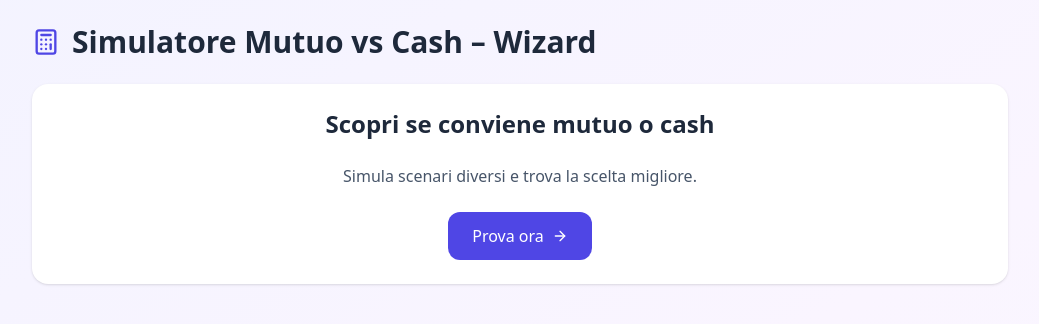
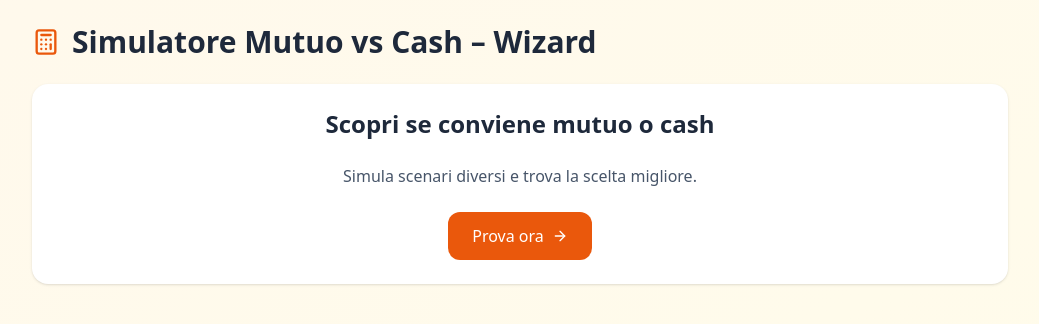
Before and after one commit to mattiamoretta/buy-or-loan, a React (Vite) app: page / in a window 1280 px wide. Shown: the top 324 px of the page, without its empty margins (120-1159 px from the left). Built offline with nearby package versions, Linux system fonts and the light colour scheme.

Commit message:
feat: apply orange theme and loading animation

```diff
--- a/src/App.jsx
+++ b/src/App.jsx
@@ -86,7 +86,7 @@ function Field({ label, value, onChange, min, max, step, prefix, suffix }){
       <label className="text-sm text-slate-600">{label}</label>
       <div className="flex items-center gap-2">
         {prefix && <span className="text-slate-500 text-sm">{prefix}</span>}
-        <input type="number" className="w-full rounded-xl border border-slate-300 px-3 py-2 focus:outline-none focus:ring-2 focus:ring-indigo-300" value={value} onChange={(e)=>onChange(parseFloat(e.target.value||"0"))} min={min} max={max} step={step} />
+        <input type="number" className="w-full rounded-xl border border-slate-300 px-3 py-2 focus:outline-none focus:ring-2 focus:ring-orange-300" value={value} onChange={(e)=>onChange(parseFloat(e.target.value||"0"))} min={min} max={max} step={step} />
         {suffix && <span className="text-slate-500 text-sm">{suffix}</span>}
       </div>
     </div>
@@ -104,7 +104,7 @@ function KPICard({ title, value, subtitle }){
   return (
     <div className="rounded-xl border border-slate-200 p-3 bg-slate-50">
       <div className="text-xs text-slate-500 mb-1">{title}</div>
-      <div className="text-lg font-semibold text-indigo-600">{value}</div>
+      <div className="text-lg font-semibold text-orange-600">{value}</div>
       {subtitle && <div className="text-xs text-slate-400">{subtitle}</div>}
     </div>
   );
@@ -137,12 +137,12 @@ export default function App(){
   const [loading, setLoading] = useState(false);
 
   const backgrounds = [
-    'from-indigo-50 via-purple-50 to-slate-50',
-    'from-indigo-100 via-purple-100 to-slate-100',
-    'from-indigo-200 via-purple-200 to-slate-200',
-    'from-indigo-300 via-purple-300 to-slate-300',
-    'from-indigo-400 via-purple-400 to-slate-400',
-    'from-indigo-500 via-purple-500 to-slate-500',
+    'from-orange-50 via-amber-50 to-yellow-50',
+    'from-orange-100 via-amber-100 to-yellow-100',
+    'from-orange-200 via-amber-200 to-yellow-200',
+    'from-orange-300 via-amber-300 to-yellow-300',
+    'from-orange-400 via-amber-400 to-yellow-400',
+    'from-orange-500 via-amber-500 to-yellow-500',
   ];
 
   // Base
@@ -207,16 +207,16 @@ export default function App(){
     <div className={`min-h-screen bg-gradient-to-br ${backgrounds[step]} animate-gradient text-slate-800`}>
       <div className="max-w-5xl mx-auto p-6">
         <header className="flex items-center gap-3 mb-6">
-          <Calculator className="w-7 h-7 text-indigo-600" />
+          <Calculator className="w-7 h-7 text-orange-600" />
           <h1 className="text-2xl md:text-3xl font-semibold">Simulatore Mutuo vs Cash – Wizard</h1>
         </header>
 
         <AnimatePresence mode="wait">
           {loading && (
             <motion.div key="loading" initial={{opacity:0}} animate={{opacity:1}} exit={{opacity:0}} className="bg-white p-6 rounded-2xl shadow flex flex-col items-center gap-4">
-              <p className="text-lg font-medium">Elaborazione complessa in corso...</p>
-              <div className="w-full h-2 bg-slate-200 rounded-full overflow-hidden">
-                <motion.div className="h-full bg-indigo-600" initial={{width:'0%'}} animate={{width:'100%'}} transition={{duration:2}} />
+              <div className="h-12 w-12 border-4 border-orange-500 border-t-transparent rounded-full animate-spin"></div>
+              <div className="w-full h-2 bg-orange-200 rounded-full overflow-hidden">
+                <motion.div className="h-full bg-orange-600" initial={{width:'0%'}} animate={{width:'100%'}} transition={{duration:2}} />
               </div>
             </motion.div>
           )}
@@ -225,7 +225,7 @@ export default function App(){
             <motion.div key="landing" initial={{opacity:0,x:50}} animate={{opacity:1,x:0}} exit={{opacity:0,x:-50}} transition={{duration:0.4}} className="bg-white p-6 rounded-2xl shadow space-y-6 text-center">
               <h2 className="text-2xl font-bold">Scopri se conviene mutuo o cash</h2>
               <p className="text-slate-600">Simula scenari diversi e trova la scelta migliore.</p>
-              <button onClick={()=>setStep(1)} className="px-6 py-3 bg-indigo-600 text-white rounded-xl inline-flex items-center gap-2">Prova ora <ArrowRight className="w-4 h-4"/></button>
+              <button onClick={()=>setStep(1)} className="px-6 py-3 bg-orange-600 text-white rounded-xl inline-flex items-center gap-2">Prova ora <ArrowRight className="w-4 h-4"/></button>
             </motion.div>
           )}
 
@@ -239,7 +239,7 @@ export default function App(){
                 <Field label="Durata scenario B (anni)" value={yearsB} onChange={setYearsB} min={1} max={40} step={1} />
               </Grid>
               <div className="flex justify-end">
-                <button onClick={()=>setStep(2)} className="px-4 py-2 bg-indigo-600 text-white rounded-xl inline-flex items-center gap-2">Avanti <ArrowRight className="w-4 h-4"/></button>
+                <button onClick={()=>setStep(2)} className="px-4 py-2 bg-orange-600 text-white rounded-xl inline-flex items-center gap-2">Avanti <ArrowRight className="w-4 h-4"/></button>
               </div>
             </motion.div>
           )}
@@ -254,8 +254,8 @@ export default function App(){
                 <Field label="Rendimento lordo (%)" value={gross*100} onChange={(v)=>setGross(v/100)} min={0} max={20} step={0.1} suffix="%" />
               </Grid>
               <div className="flex justify-between">
-                <button onClick={()=>setStep(1)} className="px-4 py-2 rounded-xl border">Indietro</button>
-                <button onClick={()=>setStep(3)} className="px-4 py-2 bg-indigo-600 text-white rounded-xl inline-flex items-center gap-2">Avanti <ArrowRight className="w-4 h-4"/></button>
+                <button onClick={()=>setStep(1)} className="px-4 py-2 rounded-xl border border-orange-600 text-orange-600 bg-white">Indietro</button>
+                <button onClick={()=>setStep(3)} className="px-4 py-2 bg-white text-orange-600 border border-orange-600 rounded-xl inline-flex items-center gap-2">Avanti <ArrowRight className="w-4 h-4"/></button>
               </div>
             </motion.div>
           )}
@@ -268,8 +268,8 @@ export default function App(){
                 <Checkbox label="Reinvesti mensilmente" checked={reinvest} onChange={setReinvest} />
               </div>
               <div className="flex justify-between">
-                <button onClick={()=>setStep(2)} className="px-4 py-2 rounded-xl border">Indietro</button>
-                <button onClick={()=>setStep(4)} className="px-4 py-2 bg-indigo-600 text-white rounded-xl inline-flex items-center gap-2">Avanti <ArrowRight className="w-4 h-4"/></button>
+                <button onClick={()=>setStep(2)} className="px-4 py-2 rounded-xl border border-orange-600 text-orange-600 bg-white">Indietro</button>
+                <button onClick={()=>setStep(4)} className="px-4 py-2 bg-white text-orange-600 border border-orange-600 rounded-xl inline-flex items-center gap-2">Avanti <ArrowRight className="w-4 h-4"/></button>
               </div>
             </motion.div>
           )}
@@ -282,8 +282,8 @@ export default function App(){
                 <Field label="Soglia guadagno minimo (% mutuo, 0=disattiva)" value={minGainPct*100} onChange={(v)=>setMinGainPct(v/100)} min={0} max={100} step={1} suffix="%" />
               </div>
               <div className="flex justify-between">
-                <button onClick={()=>setStep(3)} className="px-4 py-2 rounded-xl border">Indietro</button>
-                <button onClick={()=>{setLoading(true); setTimeout(()=>{setLoading(false); setStep(5);},2000);}} className="px-4 py-2 bg-indigo-600 text-white rounded-xl inline-flex items-center gap-2">Vedi risultati <ArrowRight className="w-4 h-4"/></button>
+                <button onClick={()=>setStep(3)} className="px-4 py-2 rounded-xl border border-orange-600 text-orange-600 bg-white">Indietro</button>
+                <button onClick={()=>{setLoading(true); setTimeout(()=>{setLoading(false); setStep(5);},2000);}} className="px-4 py-2 bg-white text-orange-600 border border-orange-600 rounded-xl inline-flex items-center gap-2">Vedi risultati <ArrowRight className="w-4 h-4"/></button>
               </div>
             </motion.div>
           )}
```
